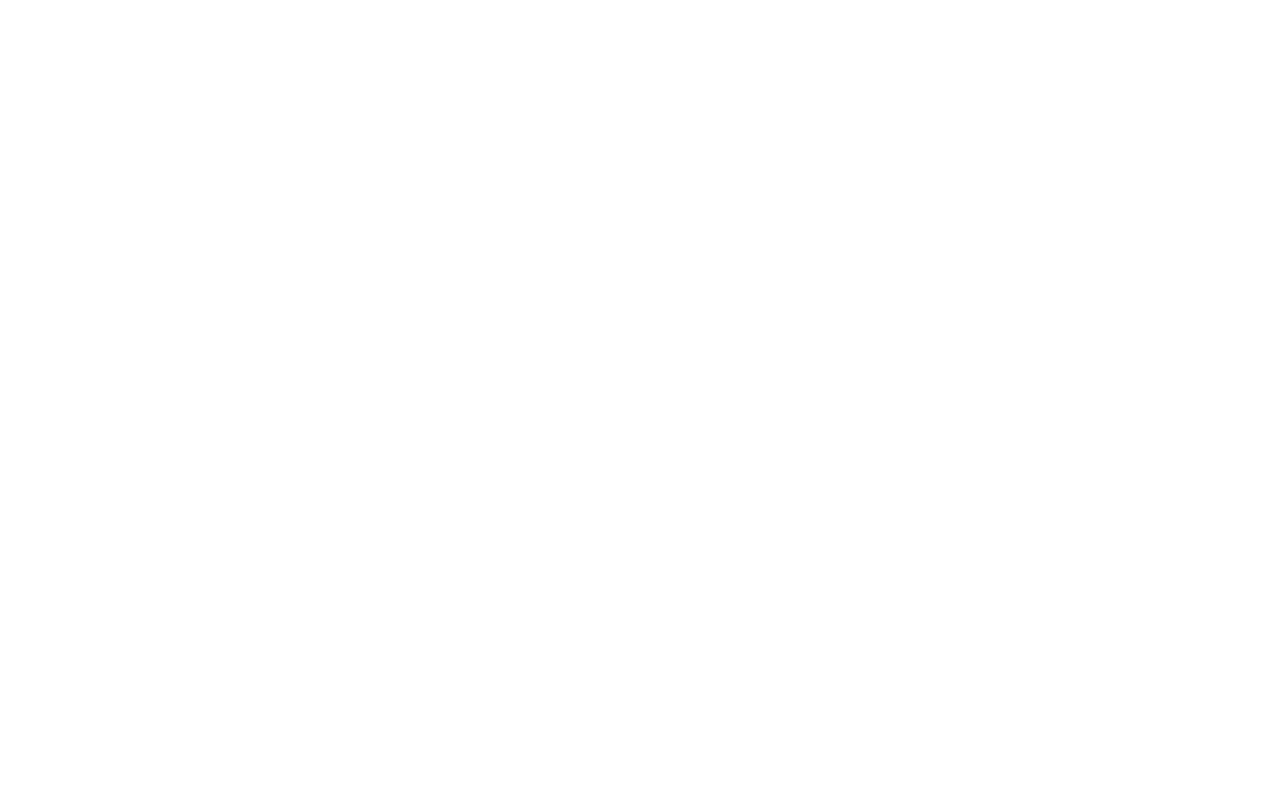
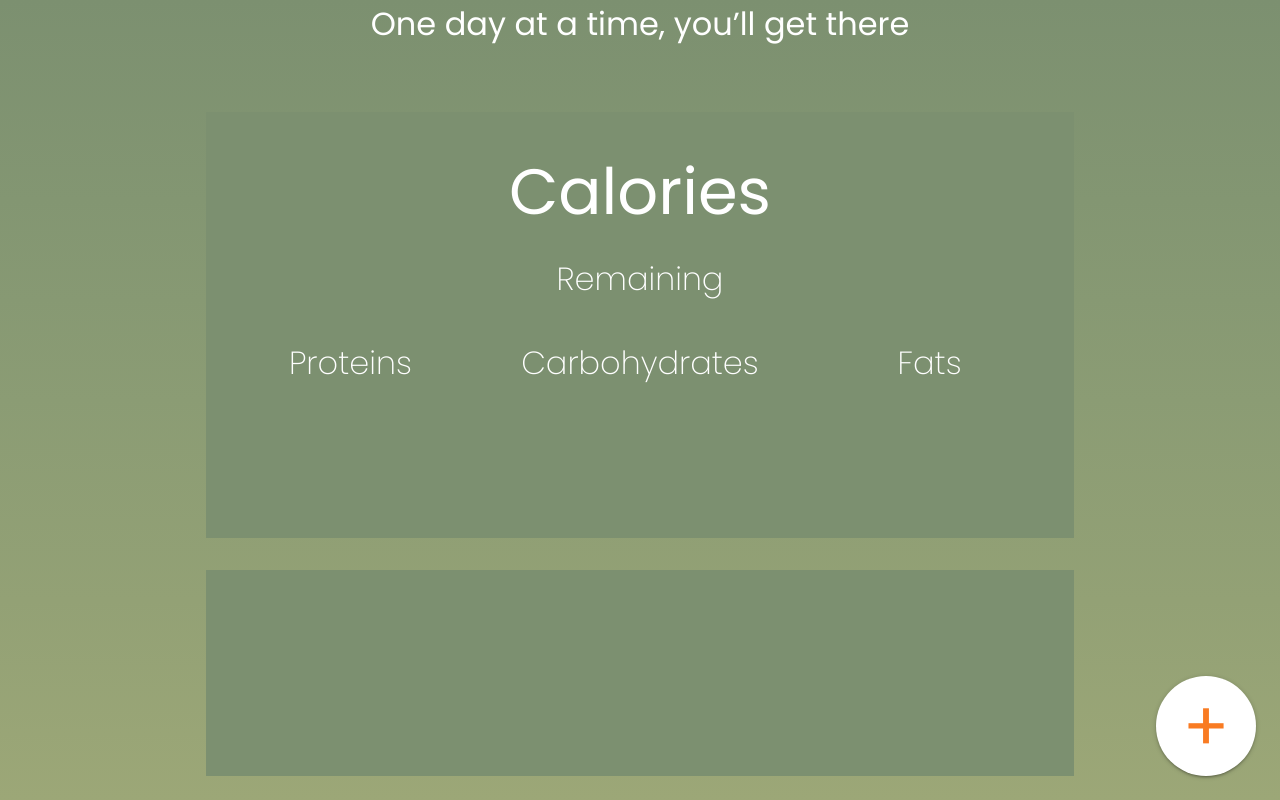
Before and after one commit to gabistanciu24/DTProject, a Vue app in the folder healthx/: page /showdata in a window 1280 px wide. Before the commit this address had no page. Built offline with nearby package versions, Linux system fonts and the light colour scheme.

Commit message:
ShowData page

```diff
--- /dev/null
+++ b/healthx/src/components/ShowData.vue
@@ -0,0 +1,148 @@
+<template>
+    <div class="page">
+           <h2 class="quote">One day at a time, you’ll get there</h2>
+           <div class="main-container">
+
+                <h1>Calories</h1>
+                <h2>Remaining</h2>
+
+                <div class="down">
+
+                  <div class="mini-container">
+                    <h3 class="macronutrients">Proteins</h3>
+                  </div>
+                  <div class="mini-container">
+                    <h3 class="macronutrients">Carbohydrates</h3>
+                  </div>
+                  <div class="mini-container">
+                    <h3 class="macronutrients">Fats</h3>
+                  </div>
+                </div>
+           </div>
+           <div class="diary">
+
+           </div>
+           <a href="#" @click="redirecttoAddFood">
+            <button class="add">+</button>
+           </a>
+         </div></template>
+
+   <script>
+   export default {
+    name: 'ShowData',
+    components: {
+    },
+    methods:{
+      redirecttoAddFood(){
+        this.$router.push('addfood');
+      }
+    }
+   }
+   </script>
+
+   <style>
+   @import url('https://fonts.googleapis.com/css2?family=Poppins:ital,wght@0,100;0,200;0,300;0,400;0,500;0,600;0,700;0,800;0,900;1,100;1,200;1,300;1,400;1,500;1,600;1,700;1,800;1,900&display=swap');
+
+     *{
+       margin: 0;
+       padding:0;
+       font-family: 'Poppins',sans-serif;
+       text-align: center;
+       align-items: center;
+     }
+
+     .page{
+       display: flex;
+       flex-direction: column;
+       justify-content: center;
+       background-image: linear-gradient(to top, #9ca777, #93a175, #8b9c74, #839672, #7c9070);
+       width:100vw;
+       height: 100vh;
+     }
+
+     .quote{
+       font-weight: 400;
+       color:white;
+       font-size: 2rem;
+       margin-bottom: 3rem;
+     }
+
+     .main-container{
+       position: relative;
+       margin-top:1rem;
+       text-align: center;
+       width:54.31rem;
+       height: 31.06rem;
+       background-color:#7C9070;
+       justify-content: center;
+     }
+
+     .main-container > h1 {
+       font-weight: 400;
+       color:white;
+       font-size: 4rem;
+       margin-bottom: 1rem;
+       margin-top: 2rem;
+     }
+     .main-container > h2 {
+       color:white;
+       font-size:2rem;
+       font-weight: 200;
+       margin-bottom:2rem;
+     }
+
+     .down {
+       position: absolute;
+       bottom: 0;
+       display: flex;
+       margin-top:1rem;
+       text-align: center;
+       width:54.31rem;
+       height: 12.42rem;
+       background-color:#7C9070;
+       justify-content: center;
+     }
+
+     .down > .mini-container {
+       justify-content: center;
+       width:15.1rem;
+       height: 12.42rem;
+       margin-left: 1.5rem;
+       margin-right: 1.5rem;
+     }
+
+     .down > .mini-container > .macronutrients {
+       color:white;
+       font-size:2rem;
+       font-weight: 200;
+       margin-bottom:2rem;
+     }
+
+     .diary{
+       margin-top:2rem;
+       text-align: center;
+       display: flex;
+       width:54.31rem;
+       height: 15.06rem;
+       background-color:#7C9070;
+     }
+
+     .add {
+      position: fixed;
+      bottom: 1.5rem;
+      right: 1.5rem;
+      height: 6.25rem;
+      width: 6.25rem;
+      box-shadow: 0 2px 2px 0 rgba(0, 0, 0, 0.14), 0 3px 1px -2px rgba(0, 0, 0, 0.12), 0 1px 5px 0 rgba(0, 0, 0, 0.2);
+      background-color:white;
+      border-radius: 3.125rem;
+      justify-content: center;
+      color: #F97B22;
+      font-size: 4.3rem;
+      }
+
+     a{
+      text-decoration: none;
+    }
+
+   </style>
--- a/healthx/src/components/SignupPage.vue
+++ b/healthx/src/components/SignupPage.vue
@@ -9,6 +9,7 @@
               <button>Signup</button>
               <a href="#" @click="redirecttoLogin">Already a member?</a>
               <a href="#" @click="redirecttoAddFood">Temporary AddFood Link</a>
+              <a href="#" @click="redirecttoShowData">Temporary ShowData Link</a>
             </div>
             <div class="right">
               <span class="gender">
@@ -74,6 +75,9 @@
       },
       redirecttoAddFood(){
         this.$router.push('addfood');
+      },
+      redirecttoShowData(){
+        this.$router.push('showdata');
       }
     }
   }
--- a/healthx/src/main.js
+++ b/healthx/src/main.js
@@ -4,6 +4,7 @@
 import LoginPage from "./components/LoginPage.vue";
 import SignupPage from "./components/SignupPage.vue";
 import AddFood from "./components/AddFood";
+import ShowData from "./components/ShowData";
 
 const routes = [
   {
@@ -15,6 +16,11 @@
     path: "/",
     name: "signup",
     component: SignupPage,
+  },
+  {
+    path: "/showdata",
+    name: "showdata",
+    component: ShowData,
   },
   {
     path: "/addfood",
```
